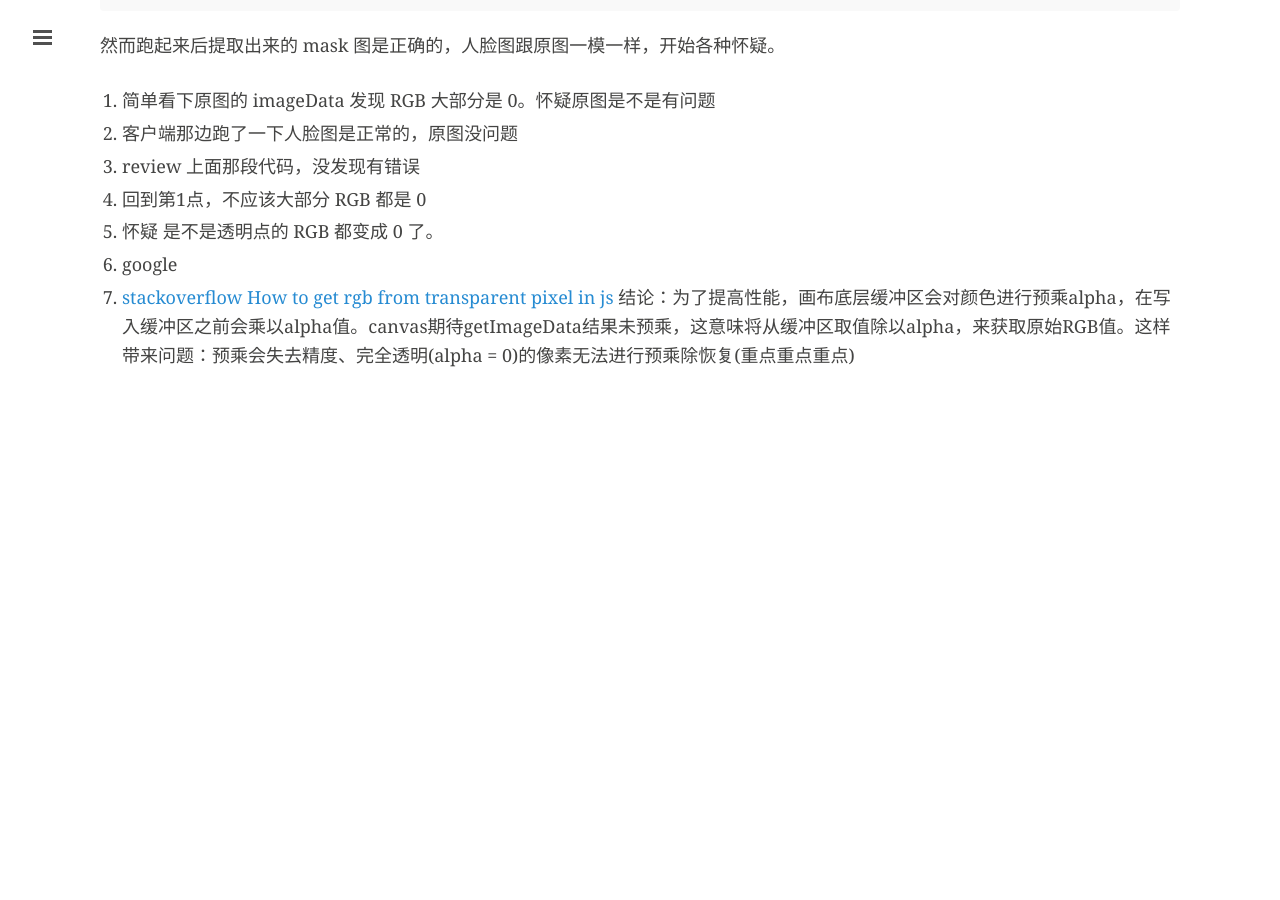
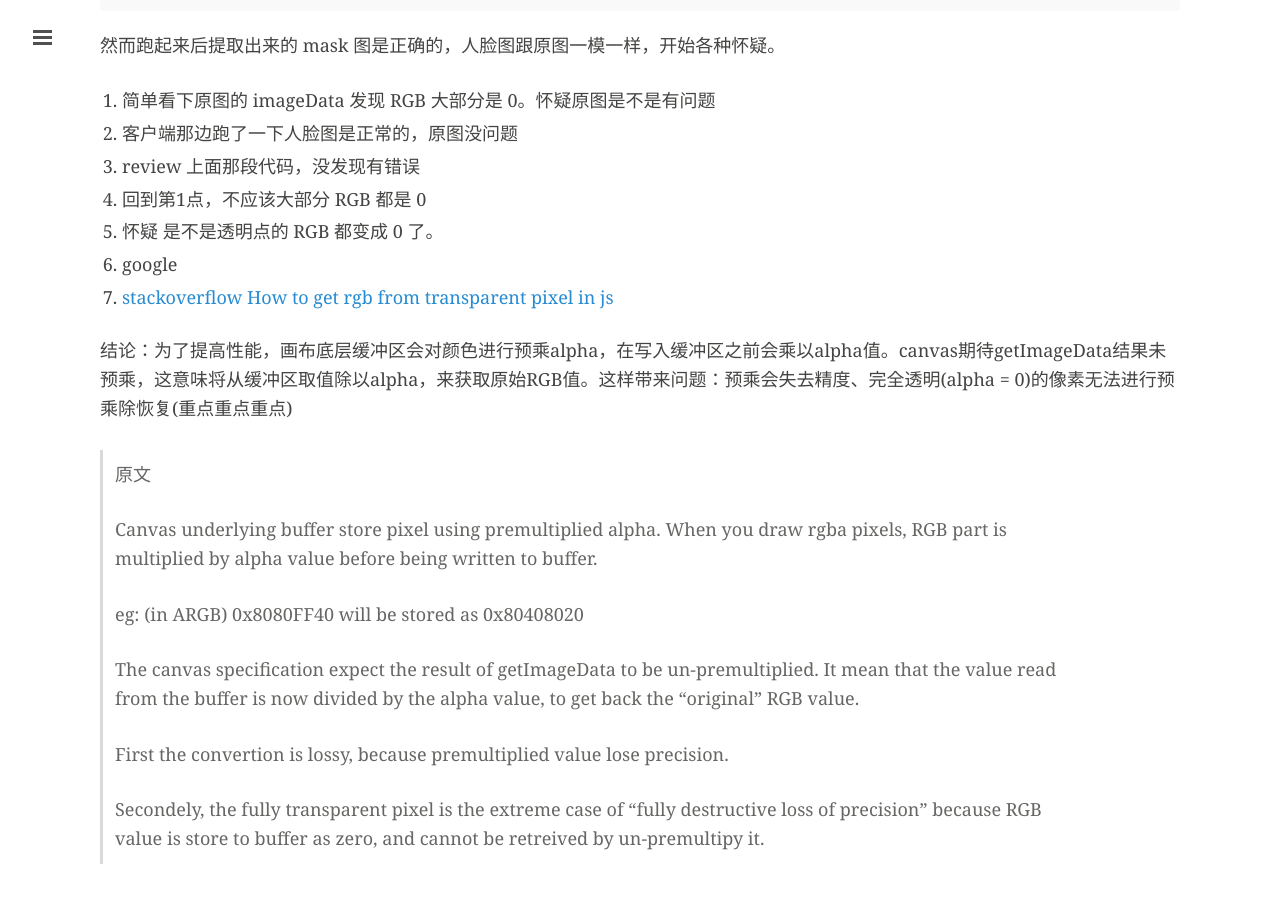
Before and after one commit to lcat/lcat.me, a Jekyll site: the page built from _posts/2019-12-02-canvas透明点rgb.md, in a window 1280 px wide and 900 px high, scrolled down 1565 px. Built offline with Jekyll 4.4.1, drawn with Linux system fonts in a browser that asks for light colours; comment, search, counter and statistics services are not loaded; before the commit the page ends 1971 px from its top, so only the background shows below that.

Commit message:
增加原文

```diff
--- a/_posts/2019-12-02-canvas透明点rgb.md
+++ b/_posts/2019-12-02-canvas透明点rgb.md
@@ -71,4 +71,19 @@
 5. 怀疑 是不是透明点的 RGB 都变成 0 了。
 6. google
 7. [stackoverflow How to get rgb from transparent pixel in js](https://stackoverflow.com/questions/39744072/how-to-get-rgb-from-transparent-pixel-in-js)
+
+
+
 结论：为了提高性能，画布底层缓冲区会对颜色进行预乘alpha，在写入缓冲区之前会乘以alpha值。canvas期待getImageData结果未预乘，这意味将从缓冲区取值除以alpha，来获取原始RGB值。这样带来问题：预乘会失去精度、完全透明(alpha = 0)的像素无法进行预乘除恢复(重点重点重点)
+
+> 原文
+>
+> Canvas underlying buffer store pixel using premultiplied alpha. When you draw rgba pixels, RGB part is multiplied by alpha value before being written to buffer.
+>
+> eg: (in ARGB) 0x8080FF40 will be stored as 0x80408020
+>
+> The canvas specification expect the result of getImageData to be un-premultiplied. It mean that the value read from the buffer is now divided by the alpha value, to get back the "original" RGB value.
+>
+> First the convertion is lossy, because premultiplied value lose precision.
+>
+>Secondely, the fully transparent pixel is the extreme case of "fully destructive loss of precision" because RGB value is store to buffer as zero, and cannot be retreived by un-premultipy it.
```
